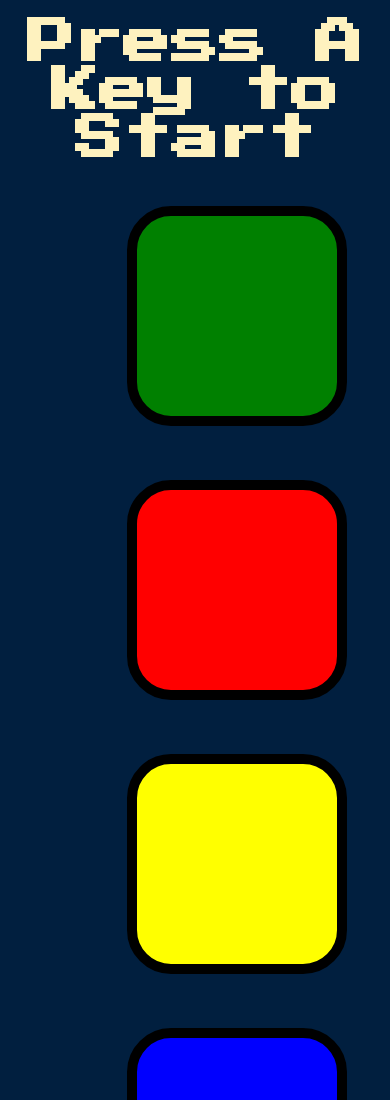
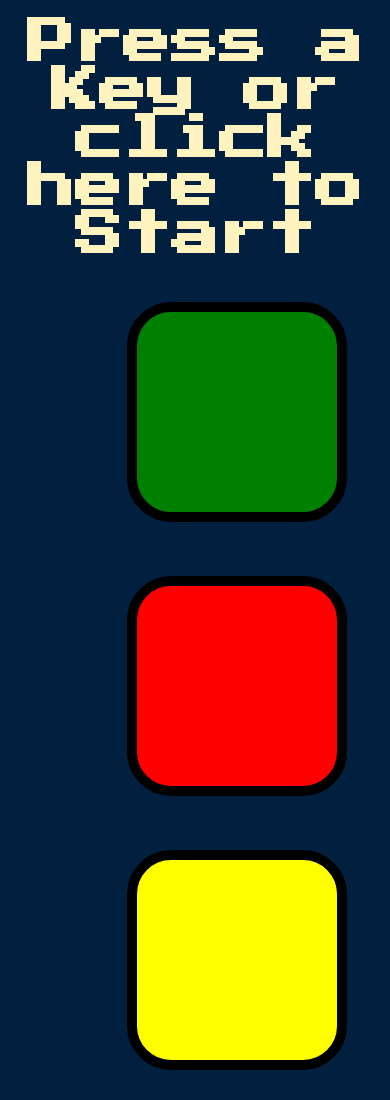
Before and after one commit to SquintyB/SimonSays, a plain HTML site: page index.html in a window 390 px wide. Shown: the top 1100 px of the page. Drawn offline with Linux system fonts and the light colour scheme.

Commit message:
Added mobile functionality

```diff
--- a/index.html
+++ b/index.html
@@ -11,7 +11,7 @@
   </head>
 
   <body id="body">
-    <h1 id="level-title">Press A Key to Start</h1>
+    <h1 id="level-title">Press a Key or click here to Start</h1>
     <div class="container">
       <div class="row">
         <div type="button" id="green" class="btn green"></div>
--- a/js/app.js
+++ b/js/app.js
@@ -6,6 +6,7 @@ let firstPress = true;
 let level = 0;
 let buttons = document.querySelectorAll(".btn");
 document.addEventListener("keypress", isFirstPress);
+document.getElementById("level-title").addEventListener("click", isFirstPress);
 
 buttons.forEach((btn) => {
   btn.addEventListener("click", (event) => {
```
